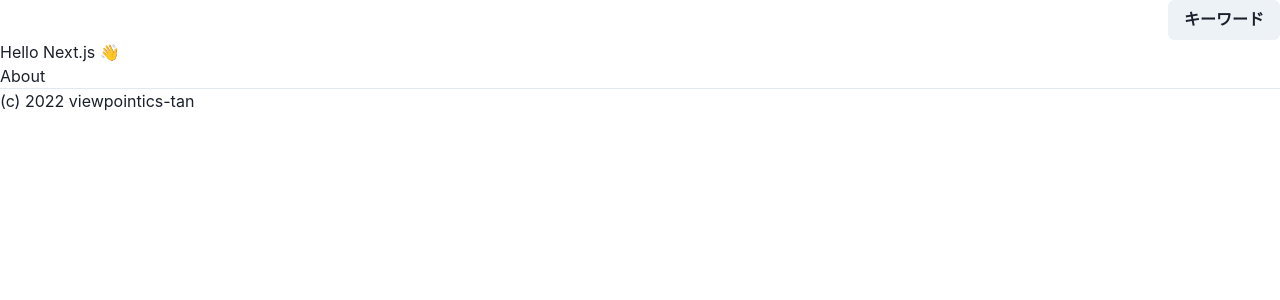
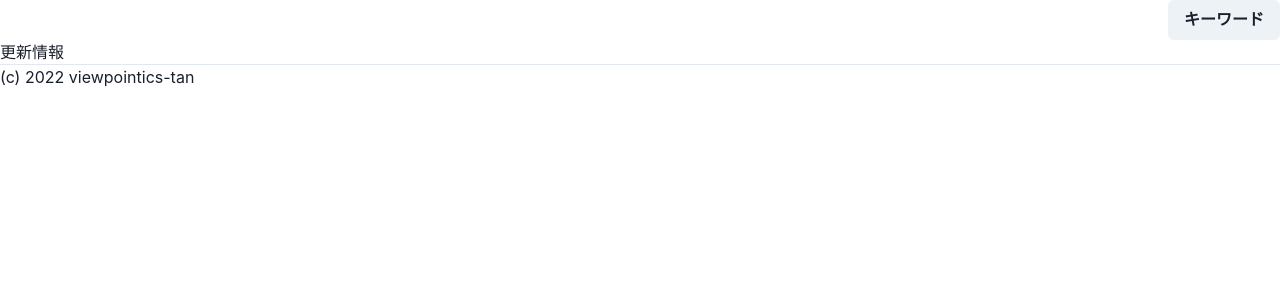
Before and after one commit to hoshitaro-creative/procurement-checker, a Next.js app: page / in a window 1280 px wide. Shown: the top 300 px of the page. Built offline with nearby package versions, Linux system fonts and the light colour scheme.

Commit message:
update: トップページの不要な要素を削除した

```diff
--- a/pages/index.tsx
+++ b/pages/index.tsx
@@ -1,14 +1,8 @@
-import Link from 'next/link'
 import Layout from '../components/Layout'
 
 const IndexPage = () => (
-  <Layout title="Home | Next.js + TypeScript Example">
-    <h1>Hello Next.js 👋</h1>
-    <p>
-      <Link href="/about">
-        <a>About</a>
-      </Link>
-    </p>
+  <Layout title="トップページ_調達チェッカー">
+    <h1>更新情報</h1>
   </Layout>
 )
 
```
